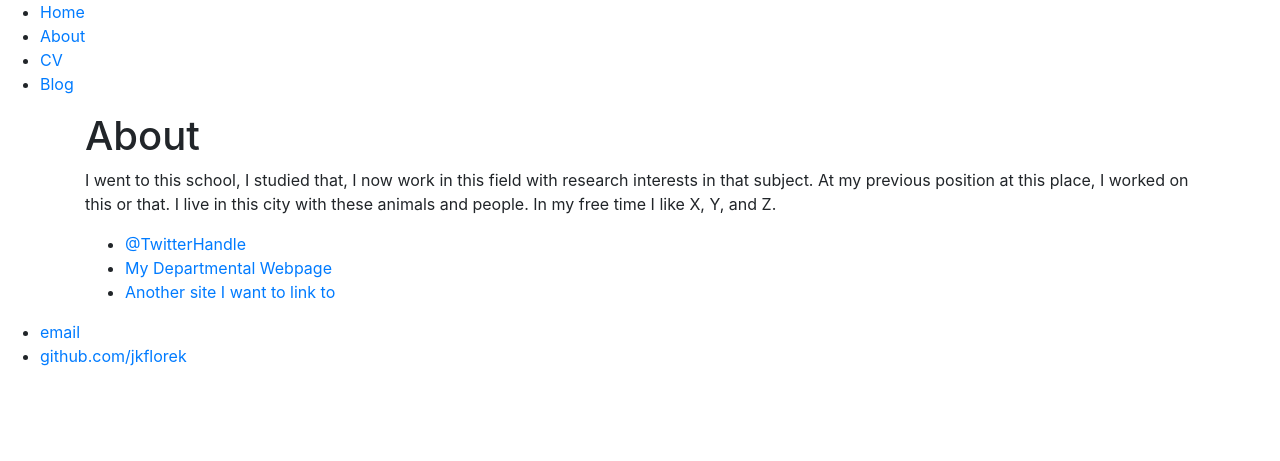
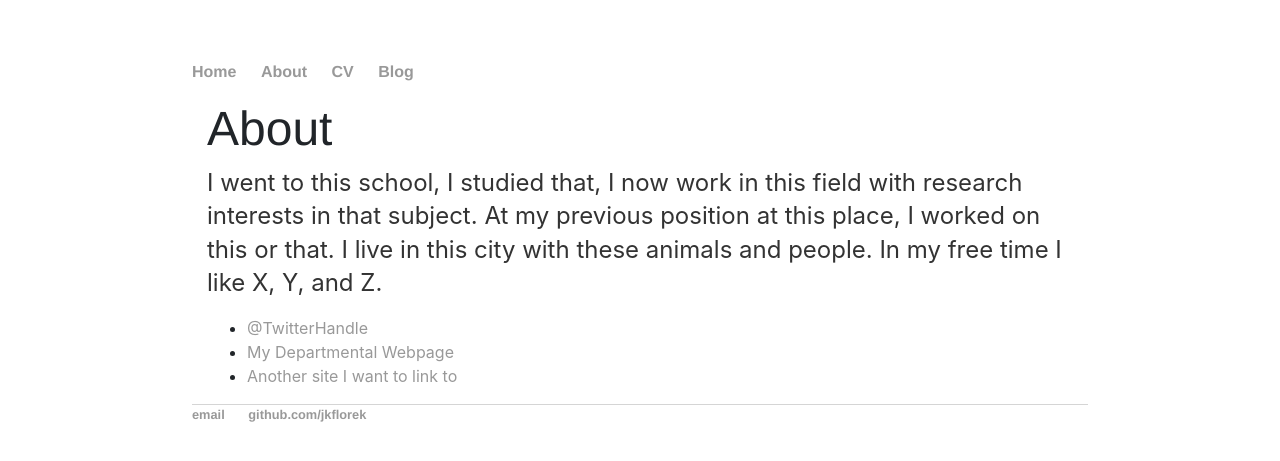
Before and after one commit to jkflorek/jkflorek.github.io, a Jekyll site: the page built from about/index.html, in a window 1280 px wide. Shown: the top 461 px of the page. Built offline with Jekyll 4.4.1, drawn with Linux system fonts in a browser that asks for light colours.

Commit message:
Update default.html

```diff
--- a/_layouts/default.html
+++ b/_layouts/default.html
@@ -11,7 +11,7 @@
     			<link rel="stylesheet" href="https://stackpath.bootstrapcdn.com/bootstrap/4.3.1/css/bootstrap.min.css" integrity="sha384-ggOyR0iXCbMQv3Xipma34MD+dH/1fQ784/j6cY/iJTQUOhcWr7x9JvoRxT2MZw1T" crossorigin="anonymous">
 
 			<!-- link to main stylesheet -->
-			<!-- link rel="stylesheet" type="text/css" href="/css/main.css" -->
+			<link rel="stylesheet" type="text/css" href="/css/main.css">
 		</head>
 		<body>
 			<nav>
```
